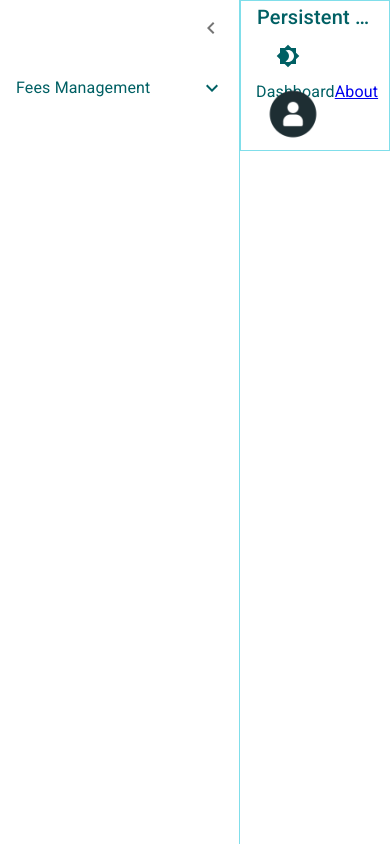
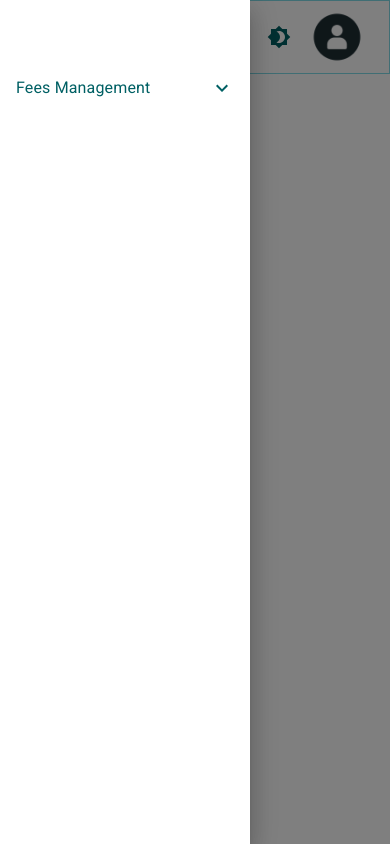
Before and after one commit to punpundada/mui-theme, a React (Vite) app: page / in a window 390 px wide. Both pictures are taken after a click on the button 25 px from the left and 37 px from the top of the page. Built offline with nearby package versions, Linux system fonts and the light colour scheme.

Commit message:
mobile sidebar complete with auto closing the sidebar is clicked on link

```diff
--- a/src/components/layout-comps/ListButton.tsx
+++ b/src/components/layout-comps/ListButton.tsx
@@ -6,9 +6,9 @@ import ExpandLess from "@mui/icons-material/ExpandLess";
 import ExpandMore from "@mui/icons-material/ExpandMore";
 const timeout = 500;
 
-const ListButtons = (props: SideMenuItem) => {
+const ListButtons = (props: { item: SideMenuItem; closeDrawer?: () => void }) => {
   const navigate = useNavigate();
-  const { subMenuVMList, name, path } = props;
+  const { subMenuVMList, name, path } = props.item;
   const [open, setOpen] = useState(false);
   const [openSub, setOpenSub] = useState(false);
   const hasChildren = subMenuVMList?.length > 0;
@@ -36,7 +36,10 @@ const ListButtons = (props: SideMenuItem) => {
                   onClick={
                     item.subOfSubMenuVMList?.length && item.subOfSubMenuVMList?.length > 0
                       ? () => setOpenSub(!openSub)
-                      : () => navigate(path)
+                      : () => {
+                          navigate(path);
+                          props.closeDrawer && props.closeDrawer();
+                        }
                   }
                 >
                   <ListItemText primary={item.name} />
@@ -69,8 +72,10 @@ export default ListButtons;
 
 const SubOfSubMenuList = ({
   subOfSubMenuVmlist,
+  closeDrawer,
 }: {
   subOfSubMenuVmlist: SubOfSubMenuVmlist[];
+  closeDrawer?: () => void;
 }) => {
   const navigate = useNavigate();
   return (
@@ -81,7 +86,10 @@ const SubOfSubMenuList = ({
             <ListItemButton
               sx={{ pl: 6 }}
               key={item.id}
-              onClick={() => navigate(item.path)}
+              onClick={() => {
+                navigate(item.path);
+                closeDrawer && closeDrawer();
+              }}
             >
               <ListItemText primary={item.name} />
             </ListItemButton>
--- a/src/layouts/Layout.tsx
+++ b/src/layouts/Layout.tsx
@@ -10,6 +10,7 @@ import ErrorBoundary from "@/components/ErrorBoundry";
 import { ColourModeProvider } from "@/context/colourModeContex";
 import NavbarC1 from "./custom-1/NavBarC1";
 import { useCustomTheme } from "@/hooks/useCustomTheme";
+import MobileSideBar from "./main/MobileSideBar";
 
 enum LayoutTheme {
   MAIN = "MAIN",
@@ -42,8 +43,12 @@ export default function Layout() {
 
   const isSmallScreen = useMediaQuery(theme.breakpoints.down("sm"));
 
-  const [open, setOpen] = React.useState(!isSmallScreen);
+  const [open, setOpen] = React.useState(true);
+  const [openMobile, setopenMobile] = React.useState(false);
 
+  const toggleMobileDrawer = (value: boolean) => {
+    setopenMobile(value);
+  };
   const handleDrawerOpen = () => {
     setOpen(true);
   };
@@ -65,7 +70,7 @@ export default function Layout() {
       <ThemeProvider theme={theme}>
         <Box sx={{ display: "flex" }}>
           <CssBaseline />
-          {LAYOUT && LAYOUT === LayoutTheme.MAIN ? (
+          {/* {LAYOUT && LAYOUT === LayoutTheme.MAIN ? (
             <>
               <NavBar
                 open={open}
@@ -97,6 +102,37 @@ export default function Layout() {
                 <NavbarC1 open={open} />
               )}
             </>
+          )} */}
+          {isSmallScreen ? (
+            <>
+              <NavBar
+                open={false}
+                handleDrawerOpen={()=>setopenMobile(true)}
+                drawerWidth={drawerWidth}
+              />
+              <MobileSideBar open={openMobile} toggleDrawer={toggleMobileDrawer} />
+            </>
+          ) : (
+            <>
+              {LAYOUT === LayoutTheme.MAIN ? (
+                <>
+                  <NavBar
+                    open={open}
+                    handleDrawerOpen={handleDrawerOpen}
+                    drawerWidth={drawerWidth}
+                  />
+                  <SideBar
+                    handleDrawerClose={handleDrawerClose}
+                    open={open}
+                    drawerWidth={drawerWidth}
+                  />
+                </>
+              ) : (
+                <>
+                  <NavbarC1 open={open} />
+                </>
+              )}
+            </>
           )}
           <ErrorBoundary>
             <Main open={open} sx={{ mt: LAYOUT === LayoutTheme.MAIN ? "64px" : "110px" }}>
--- a/src/layouts/main/MobileSideBar.tsx
+++ b/src/layouts/main/MobileSideBar.tsx
@@ -1,9 +1,141 @@
-import React from 'react'
+import Box from "@mui/material/Box";
+import Drawer from "@mui/material/Drawer";
+import List from "@mui/material/List";
+import Divider from "@mui/material/Divider";
+import ListButtons from "@/components/layout-comps/ListButton";
+import { styled } from "@mui/material";
 
-const MobileSideBar = () => {
-  return (
-    <div>MobileSideBar</div>
-  )
+const listItem = {
+  id: 5,
+  parentId: 1,
+  name: "Fees Management",
+  icon: "NA",
+  url: "",
+  isMenu: true,
+  isSubMenu: false,
+  path: "",
+  precedence: 0,
+  subMenuVMList: [
+    {
+      id: 310,
+      parentId: 1,
+      name: "Fee Structure",
+      icon: "Fee",
+      url: "Fee Structure",
+      isMenu: true,
+      isSubMenu: false,
+      path: "",
+      precedence: 1,
+      subOfSubMenuVMList: [
+        {
+          id: 311,
+          parentId: 1,
+          name: "Academic  Fee Setting",
+          icon: "Fee",
+          url: "FeeSetting/GetAll",
+          isMenu: true,
+          isSubMenu: true,
+          path: "",
+          precedence: 2,
+        },
+        {
+          id: 312,
+          parentId: 1,
+          name: "Hostel Fee Setting",
+          icon: "Fee",
+          url: "Hostel/GetAll",
+          isMenu: true,
+          isSubMenu: true,
+          path: "",
+          precedence: 2,
+        },
+        {
+          id: 313,
+          parentId: 1,
+          name: "Fee setting",
+          icon: "Fee",
+          url: "Fee",
+          isMenu: true,
+          isSubMenu: true,
+          path: "",
+          precedence: 2,
+        },
+        {
+          id: 314,
+          parentId: 1,
+          name: "Fee setting",
+          icon: "Fee",
+          url: "Fee",
+          isMenu: true,
+          isSubMenu: true,
+          path: "",
+          precedence: 2,
+        },
+        {
+          id: 315,
+          parentId: 1,
+          name: "Hostel Setting",
+          icon: "Fee",
+          url: "Fee",
+          isMenu: true,
+          isSubMenu: true,
+          path: "",
+          precedence: 2,
+        },
+      ],
+    },
+    {
+      id: 30,
+      parentId: 1,
+      name: "Fee Collection",
+      icon: "Fee",
+      url: "Fee Structure",
+      isMenu: true,
+      isSubMenu: false,
+      path: "",
+      precedence: 1,
+    },
+  ],
 }
 
-export default MobileSideBar
+const DrawerHeader = styled("div")(({ theme }) => ({
+  display: "flex",
+  alignItems: "center",
+  padding: theme.spacing(0, 1),
+  ...theme.mixins.toolbar,
+  justifyContent: "flex-end",
+}));
+
+type MobileSidebarType = {
+  open:boolean,
+  toggleDrawer:(value:boolean)=>void
+}
+
+const MobileSideBar = ({open,toggleDrawer}:MobileSidebarType) => {
+
+  return (
+    <>
+      <Drawer open={open} onClose={()=>toggleDrawer(false)}>
+        <Box sx={{ width: 250 }} role="presentation">
+        <DrawerHeader>
+
+      </DrawerHeader>
+        <List
+        sx={{ maxWidth: 360, bgcolor: "background.paper" }}
+        component="aside"
+        aria-labelledby="Sidebar-list"
+      >
+        {[listItem].map((item, index) => (
+          <>
+            {index > 0 && <Divider sx={{ mb: 2 }} />}
+            <ListButtons item={item} closeDrawer={()=>toggleDrawer(false)} key={item.id} />
+          </>
+        ))}
+      </List>
+        </Box>
+      </Drawer>
+    </>
+  );
+};
+
+export default MobileSideBar;
--- a/src/layouts/main/SideBar.tsx
+++ b/src/layouts/main/SideBar.tsx
@@ -143,7 +143,7 @@ const SideBarList = ({
         {[listItem].map((item, index) => (
           <>
             {index > 0 && <Divider sx={{ mb: 2 }} />}
-            <ListButtons {...item} key={item.id} />
+            <ListButtons item={item} key={item.id} />
           </>
         ))}
       </List>
```
